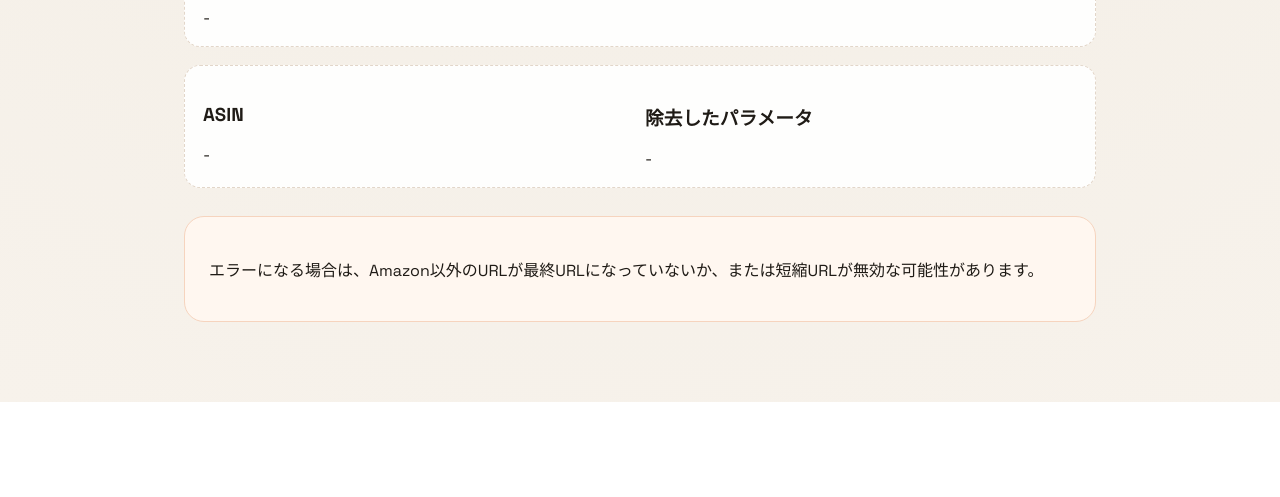
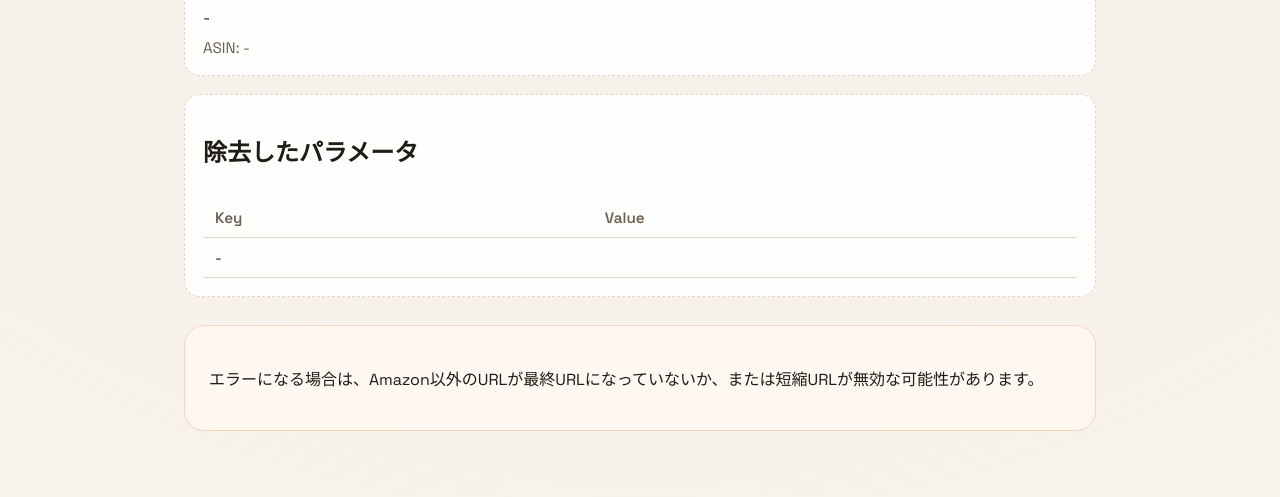
Before and after one commit to big-mon/amazon-link-cleaner-cloudflare, a plain HTML site: page public/index.html in a window 1280 px wide. Shown: the part 743-1240 px from the top of the page. Before the commit the page ends 1145 px from the top, so only its background shows below. Drawn offline with Linux system fonts and the light colour scheme.

Commit message:
feat: パラメータ表示をテーブルに変更

```diff
--- a/public/index.html
+++ b/public/index.html
@@ -50,16 +50,27 @@
             <button class="copy-btn" data-copy="cleaned">コピー</button>
           </div>
           <p id="cleaned-url" class="result-value">-</p>
+          <p class="result-sub">ASIN: <span id="asin">-</span></p>
         </div>
 
-        <div class="result meta">
-          <div>
-            <h3>ASIN</h3>
-            <p id="asin" class="result-value">-</p>
+        <div class="result">
+          <div class="result-header">
+            <h2>除去したパラメータ</h2>
           </div>
-          <div>
-            <h3>除去したパラメータ</h3>
-            <p id="removed" class="result-value">-</p>
+          <div class="table-wrap">
+            <table class="removed-table">
+              <thead>
+                <tr>
+                  <th>Key</th>
+                  <th>Value</th>
+                </tr>
+              </thead>
+              <tbody id="removed-body">
+                <tr>
+                  <td colspan="2">-</td>
+                </tr>
+              </tbody>
+            </table>
           </div>
         </div>
       </section>
--- a/public/main.js
+++ b/public/main.js
@@ -4,7 +4,7 @@ const statusEl = document.getElementById("status");
 const expandedEl = document.getElementById("expanded-url");
 const cleanedEl = document.getElementById("cleaned-url");
 const asinEl = document.getElementById("asin");
-const removedEl = document.getElementById("removed");
+const removedBody = document.getElementById("removed-body");
 const submitBtn = document.getElementById("submit-btn");
 
 function setStatus(message, type = "info") {
@@ -16,18 +16,25 @@ function setResult({ expanded_url, cleaned_url, asin, removed_params }) {
   expandedEl.textContent = expanded_url || "-";
   cleanedEl.textContent = cleaned_url || "-";
   asinEl.textContent = asin || "-";
+  removedBody.innerHTML = "";
   if (removed_params && removed_params.length) {
-    removedEl.textContent = removed_params
-      .map((entry) => {
-        if (!entry || typeof entry !== "object") {
-          return "";
-        }
-        return entry.value ? `${entry.key}=${entry.value}` : entry.key;
-      })
-      .filter(Boolean)
-      .join(", ");
+    for (const entry of removed_params) {
+      if (!entry || typeof entry !== "object") {
+        continue;
+      }
+      const row = document.createElement("tr");
+      const keyCell = document.createElement("td");
+      const valueCell = document.createElement("td");
+      keyCell.textContent = entry.key || "-";
+      valueCell.textContent = entry.value || "-";
+      row.append(keyCell, valueCell);
+      removedBody.appendChild(row);
+    }
+    if (!removedBody.children.length) {
+      removedBody.innerHTML = "<tr><td colspan=\"2\">-</td></tr>";
+    }
   } else {
-    removedEl.textContent = "-";
+    removedBody.innerHTML = "<tr><td colspan=\"2\">-</td></tr>";
   }
 }
 
--- a/public/styles.css
+++ b/public/styles.css
@@ -161,6 +161,12 @@ button#submit-btn:disabled {
   color: var(--ink);
 }
 
+.result-sub {
+  margin: 0;
+  color: var(--muted);
+  font-size: 0.95rem;
+}
+
 .copy-btn {
   background: #f1e3d7;
   color: var(--ink);
@@ -171,8 +177,28 @@ button#submit-btn:disabled {
   transform: translateY(-1px);
 }
 
-.meta {
-  grid-template-columns: repeat(auto-fit, minmax(200px, 1fr));
+.table-wrap {
+  overflow-x: auto;
+}
+
+.removed-table {
+  width: 100%;
+  border-collapse: collapse;
+  font-size: 0.95rem;
+}
+
+.removed-table th,
+.removed-table td {
+  text-align: left;
+  padding: 10px 12px;
+  border-bottom: 1px solid var(--stroke);
+  vertical-align: top;
+  word-break: break-all;
+}
+
+.removed-table th {
+  color: var(--muted);
+  font-weight: 600;
 }
 
 .note {
```
